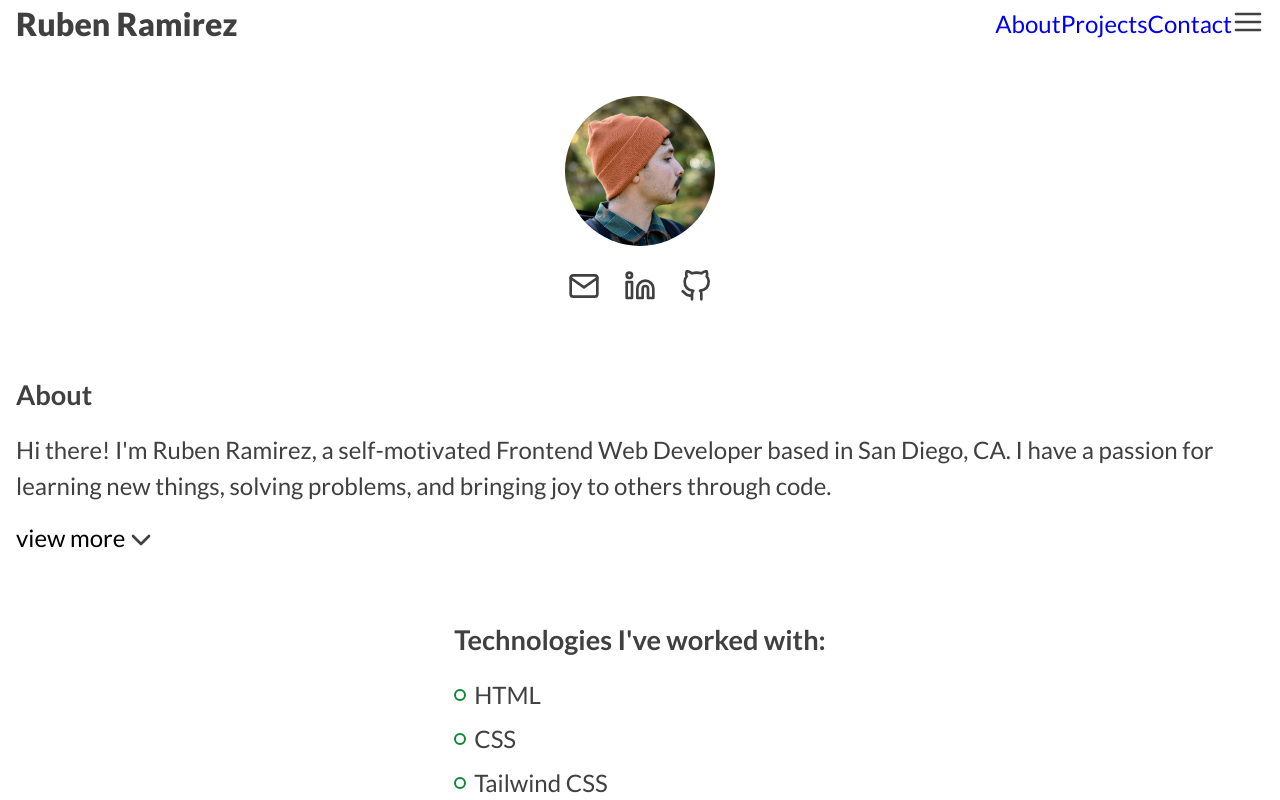
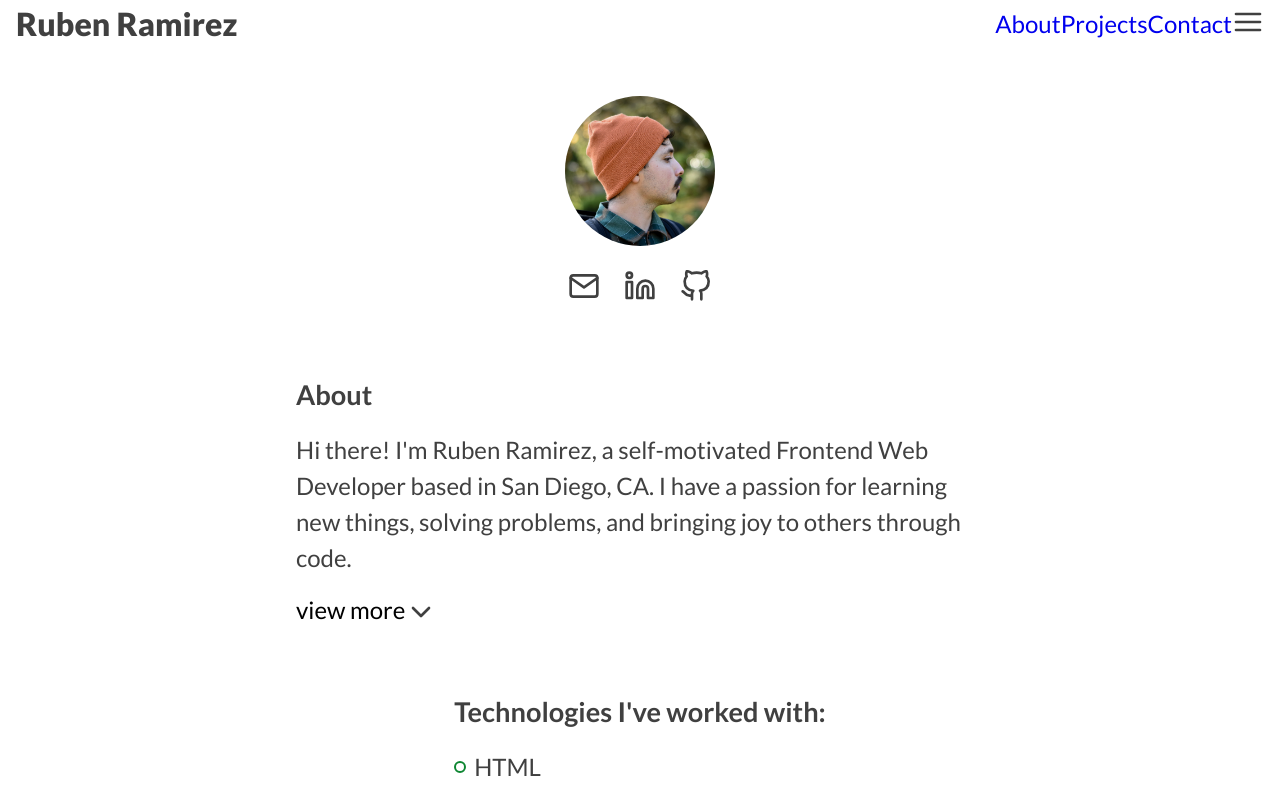
Before and after one commit to rramirez216/rubenramirezdev, a React (Create React App) app: page / in a window 1280 px wide. Shown: the top 800 px of the page. Built offline with nearby package versions, Linux system fonts and the light colour scheme.

Commit message:
makes wrapper component into a flex container and main component align self center

```diff
--- a/src/App.js
+++ b/src/App.js
@@ -38,13 +38,17 @@ const App = () => {
 const Wrapper = styled.div`
   font-size: 1.5rem;
   color: hsl(0, 0%, 25%);
+  display: flex;
+  flex-flow: column;
 `
 const Main = styled.main`
+  align-self: center;
   display: flex;
   flex-flow: column nowrap;
   align-items: center;
   padding: 0 16px 32px;
   gap: 64px;
+  max-width: 720px;
 `
 
 export default App
```
